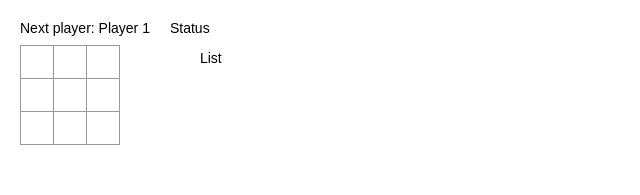
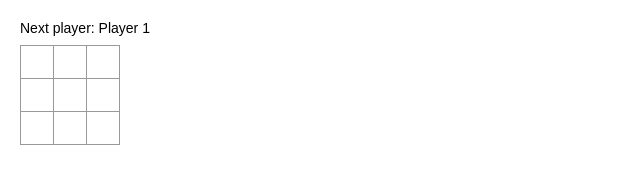
Before and after one commit to Spinaldash/ti-ta-to, a React (Create React App) app: page / in a window 1280 px wide. Shown: the top 195 px of the page, without its empty margins (0-640 px from the left). Built offline with nearby package versions, Linux system fonts and the light colour scheme.

Commit message:
clean up

```diff
--- a/src/components/App.js
+++ b/src/components/App.js
@@ -9,10 +9,6 @@ class App extends React.Component {
         <div className="game-board">
           <Board />
         </div>
-        <div className="game-info">
-          <div>Status</div>
-          <ol>List</ol>
-        </div>
       </div>
     );
   }
--- a/src/components/Board.js
+++ b/src/components/Board.js
@@ -12,7 +12,6 @@ class Board extends React.Component {
   }
 
   handleClick(i) {
-    //TODO: Replace X-0 with emoji
     const squares = this.state.squares.slice();
     if (calculateWinner(squares) || squares[i]) {
       return;
```
Also changed, not shown: 1 other file (tests, documents, lock files or other folders).
